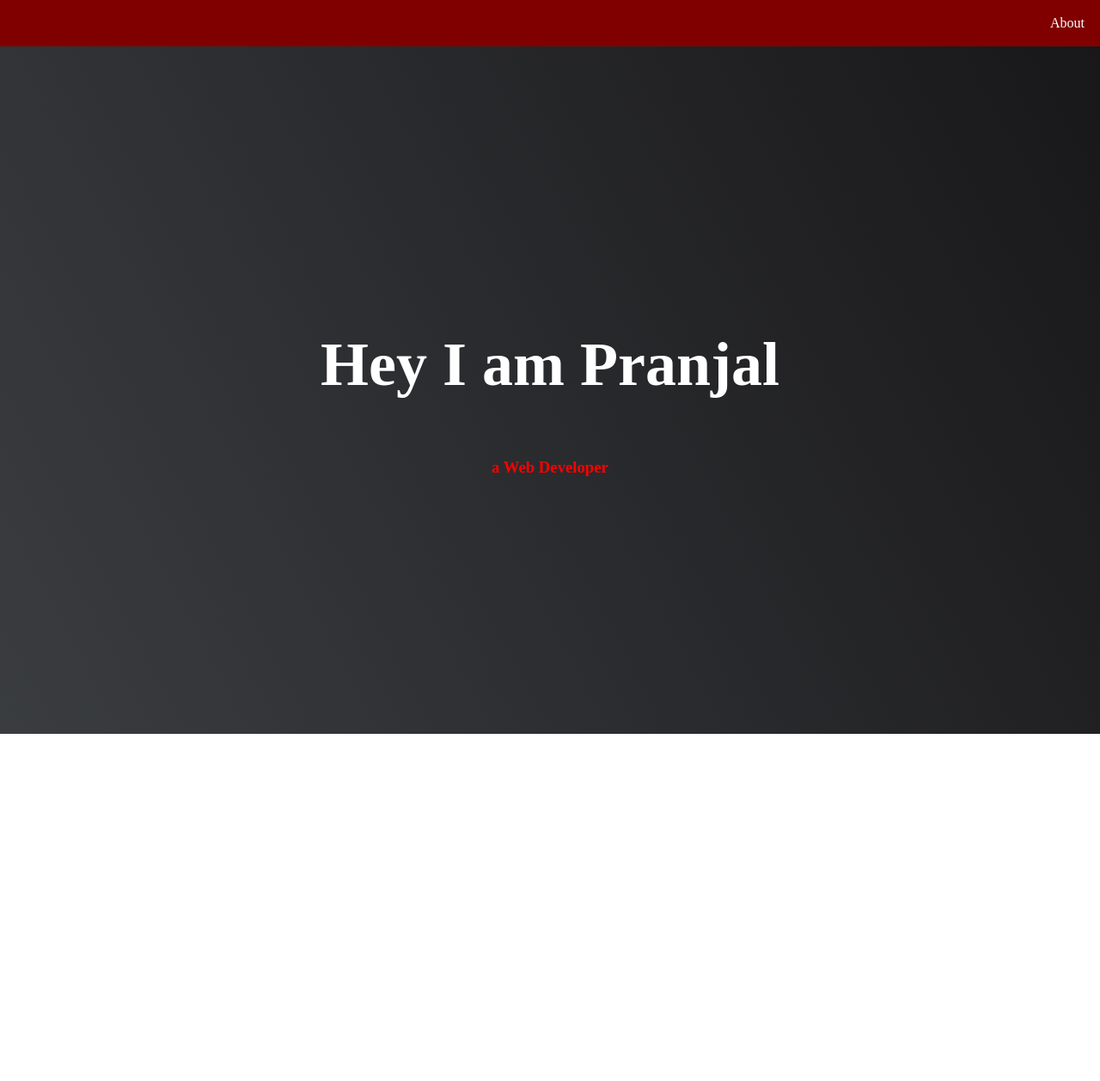
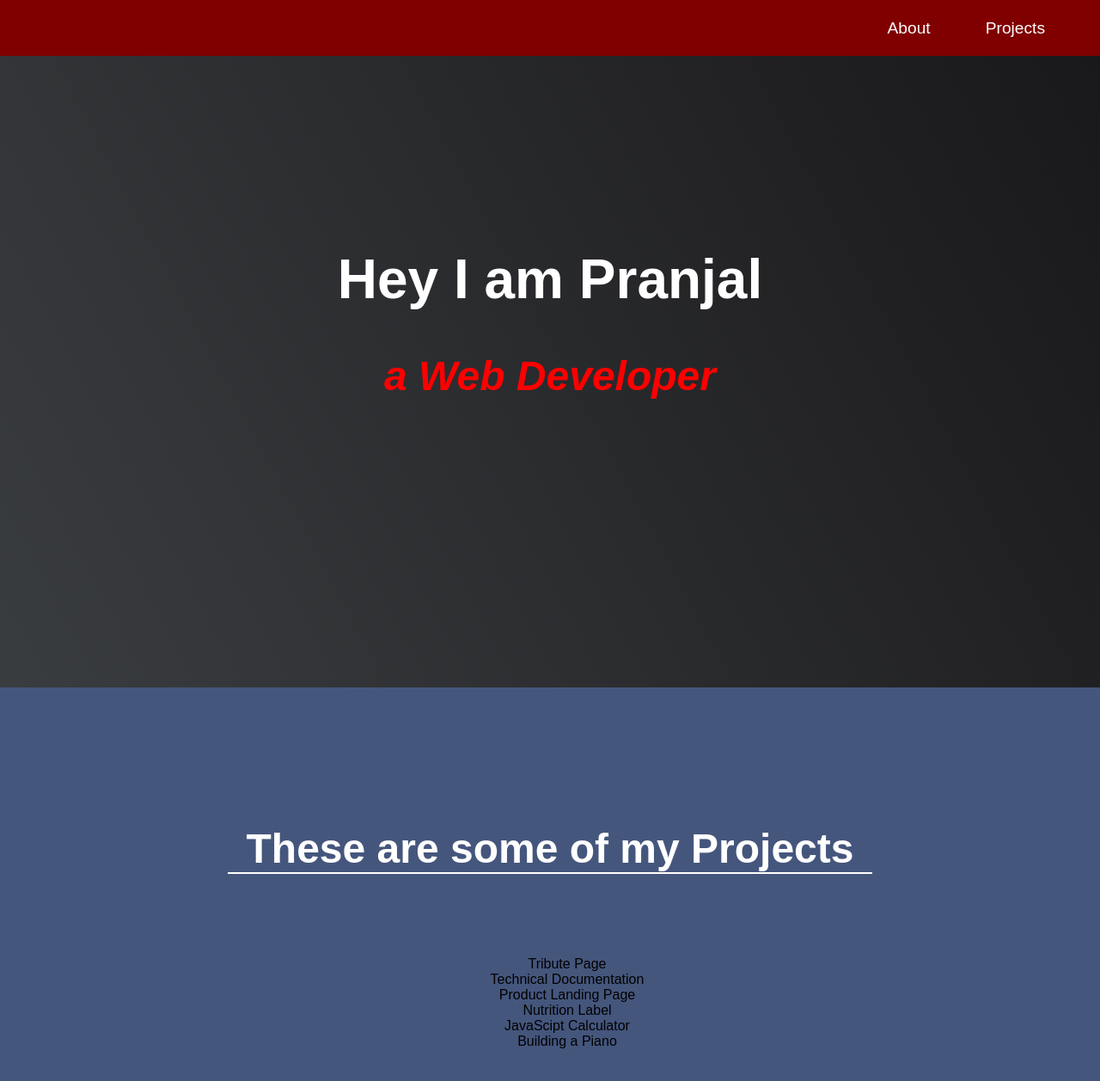
Before and after one commit to PranjalPatel14/Portfolio, a plain HTML site: page index.html in a window 1280 px wide. Shown: the whole page at 86% size. Before the commit the page ends 902 px from the top, so only its background shows below. Drawn offline with Linux system fonts and the light colour scheme.

Commit message:
Added Projects

```diff
--- a/index.html
+++ b/index.html
@@ -7,17 +7,29 @@
     <link rel="stylesheet" href="styles.css">
 </head>
 <body>
-    <nav>
-        <a href="#about">About</a>
-        <a href=""></a>
+    <nav id="navbar" class="nav">
+        <ul class="nav-list">
+            <li><a href="#about">About</a></li>
+            <li><a href="#Projects">Projects</a></li>
+        </ul>
     </nav>
     <div class="about">
         <h1>Hey I am Pranjal</h1>
         <h3>a Web Developer</h3>
     </div>
 
-    <div class="Work">
-        <h1></h1>
+    <div class="Work" id="Projects">
+        <h1 class="projects-section-header">These are some of my Projects</h1>
+        <div class="Project_title">
+            <ul>
+                <li>Tribute Page</li>
+                <li>Technical Documentation</li>
+                <li>Product Landing Page</li>
+                <li>Nutrition Label</li>
+                <li>JavaScipt Calculator</li>
+                <li>Building a Piano</li>
+            </ul>
+        </div>
     </div>
 
 </body>
--- a/styles.css
+++ b/styles.css
@@ -1,18 +1,46 @@
+:root{
+    --main-blue: #45567d;
+}
+
 body{
     margin: 0;
     padding: 0;
+    font-family: 'Poppins', sans-serif;
 }
 
-nav{
+.nav{
     display: flex;
-    justify-content: end;
-    padding: 18px;
+    justify-content: flex-end;
+    align-items: center;
+    position: fixed;
+    height: 65px;
     list-style: none;
     background-color: maroon;
-    overflow: none;
+    width: 100%;
+    top: 0;
+    left: 0;
+    z-index: 10;
 }
 
-nav > a{
+.nav-list a{
+    display: block;
+    font-size: 1.2rem;
+    padding: 2rem;
+}
+
+.nav-list{
+    display: flex;
+    margin-right: 2rem;
+}
+
+ul{
+    list-style: none;
+}
+li{
+    display: list-item;
+}
+
+a{
     text-decoration: none;
     color: white;
 }
@@ -29,11 +57,14 @@ nav > a{
 }
 
 h1{
-    font-size: 4.5rem;
+    font-size: 4rem;
+    font-family: 'Raleway', sans-serif;
+    margin: 0;
 }
 
-.about > p {
-    font-size: 4rem;
+.about > h3 {
+    font-size: 3rem;
+    font-style: italic;
 }
 
 .about > h1{
@@ -42,3 +73,23 @@ h1{
 .about > h3{
     color: red;
 }
+
+#Projects{
+    background-color: var(--main-blue);
+    text-align: center;
+    padding: 10rem 2rem;
+}
+
+.projects-section-header{
+    text-align: center;
+    font-size: 3rem;
+    max-width: 750px;
+    color: white;
+    border-bottom: 2px solid white;
+    margin: 0 auto 6rem auto;
+}
+
+.project_title{
+    display: flex;
+    flex-direction: coloum;
+}
```
